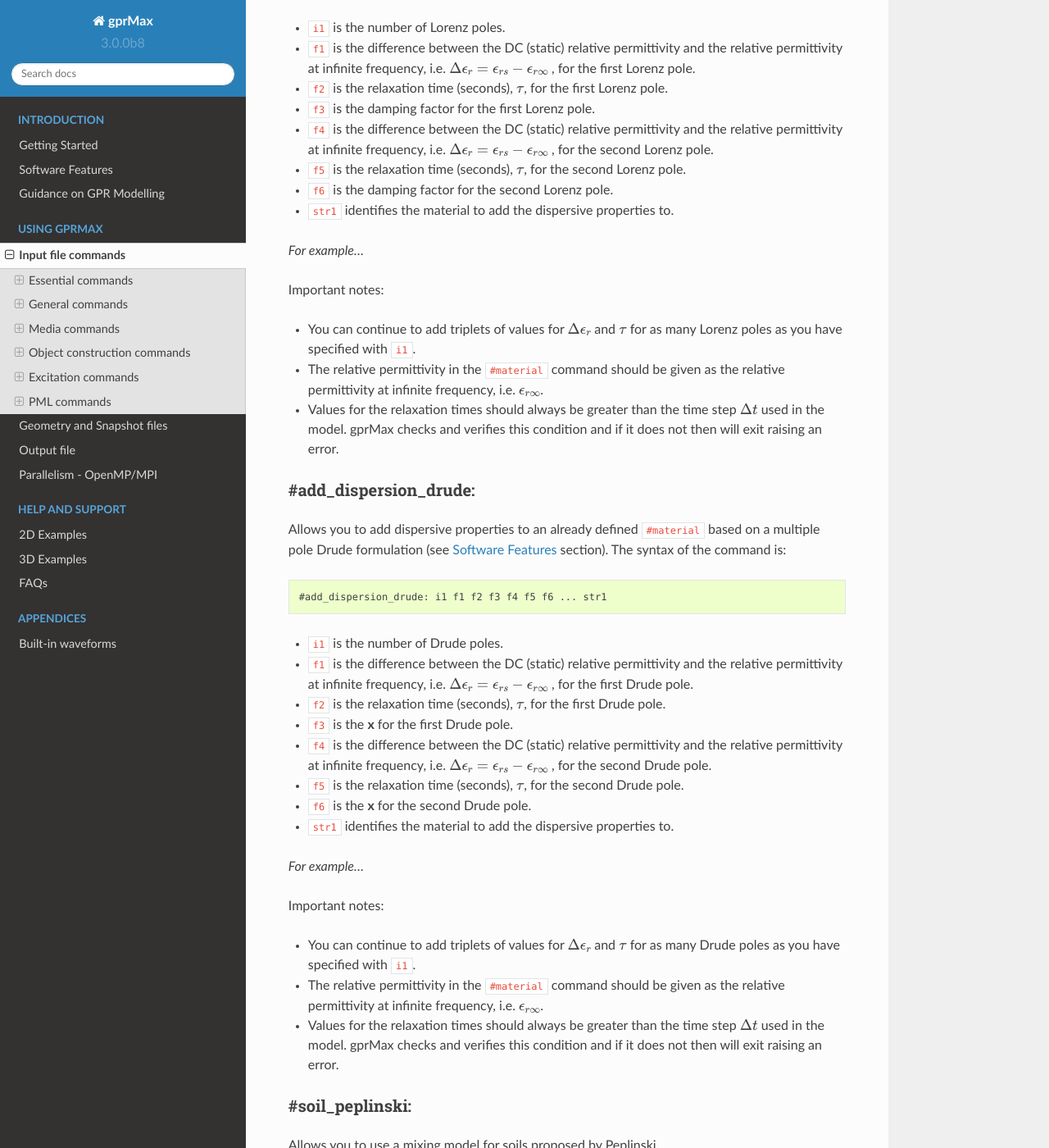
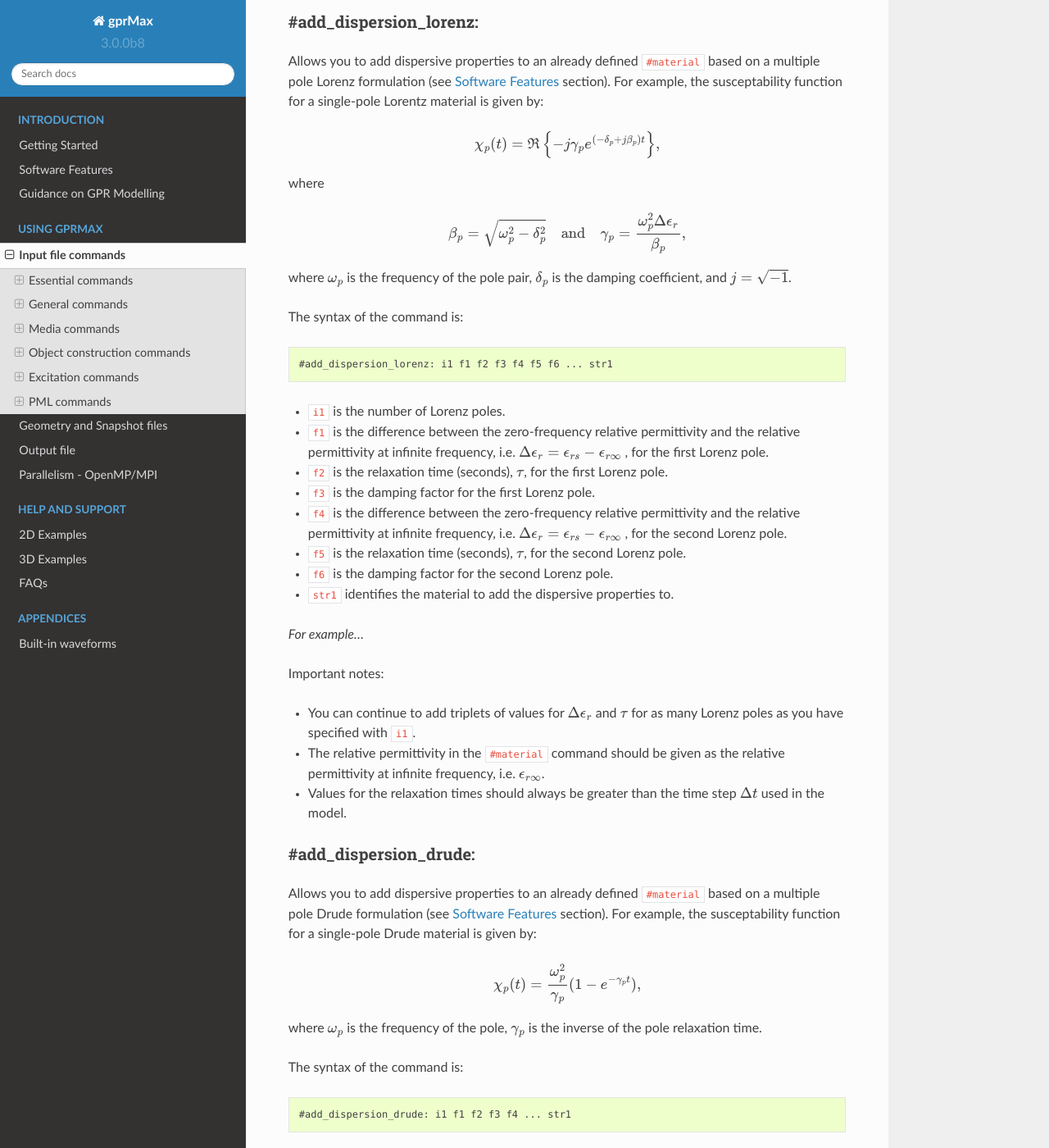
Before and after one commit to gprMax/gprMax, a Sphinx documentation site: the page built from docs/source/input.rst, in a window 1280 px wide and 1400 px high, scrolled down 8929 px. Shown: the whole window at 82% size. Built offline with Sphinx 7.4.7 and the Read the Docs theme 2.0.0, drawn with Linux system fonts in a browser that asks for light colours; some of the changed text lies outside the part shown.

Commit message:
Updates to docs for Debye, Lorentz, Drude dispersion. Lorentz and Drude docs need further work.

```diff
--- a/docs/source/input.rst
+++ b/docs/source/input.rst
@@ -283,16 +283,24 @@
 #add_dispersion_debye:
 ----------------------
 
-Allows you to add dispersive properties to an already defined ``#material`` based on a multiple pole Debye formulation (see :ref:`capabilities` section). The syntax of the command is:
+Allows you to add dispersive properties to an already defined ``#material`` based on a multiple pole Debye formulation (see :ref:`capabilities` section). For example, the susceptability function for a single-pole Debye material is given by:
+
+.. math::
+
+    \chi_p (t) = \frac{\epsilon_{rs} - \epsilon_{r \infty}}{\tau_p} e^{-t/\tau_p} \equiv \frac{\Delta \epsilon_r}{\tau_p} e^{-t/\tau_p},
+
+where :math:`\epsilon_{rs}` is the zero-frequency relative permittivity, :math:`\epsilon_{r \infty}` is the relative permittivity at infinite frequency, and :math:`\tau_p` is the pole relaxation time.
+
+The syntax of the command is:
 
 .. code-block:: none
 
     #add_dispersion_debye: i1 f1 f2 f3 f4 ... str1
 
 * ``i1`` is the number of Debye poles.
-* ``f1`` is the difference between the DC (static) relative permittivity and the relative permittivity at infinite frequency, i.e. :math:`\Delta \epsilon_r = \epsilon_{rs} - \epsilon_{r \infty}` , for the first Debye pole.
+* ``f1`` is the difference between the zero-frequency relative permittivity and the relative permittivity at infinite frequency, i.e. :math:`\Delta \epsilon_r = \epsilon_{rs} - \epsilon_{r \infty}` , for the first Debye pole.
 * ``f2`` is the relaxation time (seconds), :math:`\tau`, for the first Debye pole.
-* ``f3`` is the difference between the DC (static) relative permittivity and the relative permittivity at infinite frequency, i.e. :math:`\Delta \epsilon_r = \epsilon_{rs} - \epsilon_{r \infty}` , for the second Debye pole.
+* ``f3`` is the difference between the zero-frequency relative permittivity and the relative permittivity at infinite frequency, i.e. :math:`\Delta \epsilon_r = \epsilon_{rs} - \epsilon_{r \infty}` , for the second Debye pole.
 * ``f4`` is the relaxation time (seconds), :math:`\tau`, for the second Debye pole.
 * ``str1`` identifies the material to add the dispersive properties to.
 
@@ -302,23 +310,37 @@
 
 * You can continue to add pairs of values for :math:`\Delta \epsilon_r` and :math:`\tau` for as many Debye poles as you have specified with ``i1``.
 * The relative permittivity in the ``#material`` command should be given as the relative permittivity at infinite frequency, i.e. :math:`\epsilon_{r \infty}`.
-* Values for the relaxation times should always be greater than the time step :math:`\Delta t` used in the model. gprMax checks and verifies this condition and if it does not then will exit raising an error.
+* Values for the relaxation times should always be greater than the time step :math:`\Delta t` used in the model.
 
 
 #add_dispersion_lorenz:
 -----------------------
 
-Allows you to add dispersive properties to an already defined ``#material`` based on a multiple pole Lorenz formulation (see :ref:`capabilities` section). The syntax of the command is:
+Allows you to add dispersive properties to an already defined ``#material`` based on a multiple pole Lorenz formulation (see :ref:`capabilities` section). For example, the susceptability function for a single-pole Lorentz material is given by:
+
+.. math::
+
+    \chi_p (t) = \Re \left\{ -j\gamma_p e^{(-\delta_p + j\beta_p)t} \right\},
+
+where
+
+.. math::
+
+    \beta_p = \sqrt{\omega_p^2 - \delta_p^2} \quad \textrm{and} \quad \gamma_p = \frac{\omega_p^2 \Delta \epsilon_r}{\beta_p},
+
+where :math:`\omega_p` is the frequency of the pole pair, :math:`\delta_p` is the damping coefficient, and :math:`j=\sqrt{-1}`.
+
+The syntax of the command is:
 
 .. code-block:: none
 
     #add_dispersion_lorenz: i1 f1 f2 f3 f4 f5 f6 ... str1
 
 * ``i1`` is the number of Lorenz poles.
-* ``f1`` is the difference between the DC (static) relative permittivity and the relative permittivity at infinite frequency, i.e. :math:`\Delta \epsilon_r = \epsilon_{rs} - \epsilon_{r \infty}` , for the first Lorenz pole.
+* ``f1`` is the difference between the zero-frequency relative permittivity and the relative permittivity at infinite frequency, i.e. :math:`\Delta \epsilon_r = \epsilon_{rs} - \epsilon_{r \infty}` , for the first Lorenz pole.
 * ``f2`` is the relaxation time (seconds), :math:`\tau`, for the first Lorenz pole.
 * ``f3`` is the damping factor for the first Lorenz pole.
-* ``f4`` is the difference between the DC (static) relative permittivity and the relative permittivity at infinite frequency, i.e. :math:`\Delta \epsilon_r = \epsilon_{rs} - \epsilon_{r \infty}` , for the second Lorenz pole.
+* ``f4`` is the difference between the zero-frequency relative permittivity and the relative permittivity at infinite frequency, i.e. :math:`\Delta \epsilon_r = \epsilon_{rs} - \epsilon_{r \infty}` , for the second Lorenz pole.
 * ``f5`` is the relaxation time (seconds), :math:`\tau`, for the second Lorenz pole.
 * ``f6`` is the damping factor for the second Lorenz pole.
 * ``str1`` identifies the material to add the dispersive properties to.
@@ -329,34 +351,40 @@
 
 * You can continue to add triplets of values for :math:`\Delta \epsilon_r` and :math:`\tau` for as many Lorenz poles as you have specified with ``i1``.
 * The relative permittivity in the ``#material`` command should be given as the relative permittivity at infinite frequency, i.e. :math:`\epsilon_{r \infty}`.
-* Values for the relaxation times should always be greater than the time step :math:`\Delta t` used in the model. gprMax checks and verifies this condition and if it does not then will exit raising an error.
+* Values for the relaxation times should always be greater than the time step :math:`\Delta t` used in the model.
 
 
 #add_dispersion_drude:
 ----------------------
 
-Allows you to add dispersive properties to an already defined ``#material`` based on a multiple pole Drude formulation (see :ref:`capabilities` section). The syntax of the command is:
+Allows you to add dispersive properties to an already defined ``#material`` based on a multiple pole Drude formulation (see :ref:`capabilities` section). For example, the susceptability function for a single-pole Drude material is given by:
+
+.. math::
+
+    \chi_p (t) = \frac{\omega_p^2}{\gamma_p} (1-e^{-\gamma_p t}),
+
+where :math:`\omega_p` is the frequency of the pole, :math:`\gamma_p` is the inverse of the pole relaxation time.
+
+The syntax of the command is:
 
 .. code-block:: none
 
-    #add_dispersion_drude: i1 f1 f2 f3 f4 f5 f6 ... str1
+    #add_dispersion_drude: i1 f1 f2 f3 f4 ... str1
 
 * ``i1`` is the number of Drude poles.
-* ``f1`` is the difference between the DC (static) relative permittivity and the relative permittivity at infinite frequency, i.e. :math:`\Delta \epsilon_r = \epsilon_{rs} - \epsilon_{r \infty}` , for the first Drude pole.
-* ``f2`` is the relaxation time (seconds), :math:`\tau`, for the first Drude pole.
-* ``f3`` is the **x** for the first Drude pole.
-* ``f4`` is the difference between the DC (static) relative permittivity and the relative permittivity at infinite frequency, i.e. :math:`\Delta \epsilon_r = \epsilon_{rs} - \epsilon_{r \infty}` , for the second Drude pole.
-* ``f5`` is the relaxation time (seconds), :math:`\tau`, for the second Drude pole.
-* ``f6`` is the **x** for the second Drude pole.
+* ``f1`` is the relaxation time (seconds), :math:`\tau`, for the first Drude pole.
+* ``f2`` is the **x** for the first Drude pole.
+* ``f3`` is the relaxation time (seconds), :math:`\tau`, for the second Drude pole.
+* ``f4`` is the **x** for the second Drude pole.
 * ``str1`` identifies the material to add the dispersive properties to.
 
 *For example...*
 
 Important notes:
 
-* You can continue to add triplets of values for :math:`\Delta \epsilon_r` and :math:`\tau` for as many Drude poles as you have specified with ``i1``.
+* You can continue to add pairs of values for :math:`\tau` and **x** for as many Drude poles as you have specified with ``i1``.
 * The relative permittivity in the ``#material`` command should be given as the relative permittivity at infinite frequency, i.e. :math:`\epsilon_{r \infty}`.
-* Values for the relaxation times should always be greater than the time step :math:`\Delta t` used in the model. gprMax checks and verifies this condition and if it does not then will exit raising an error.
+* Values for the relaxation times should always be greater than the time step :math:`\Delta t` used in the model.
 
 
 #soil_peplinski:
```
Also changed, not shown: 1 other file.
